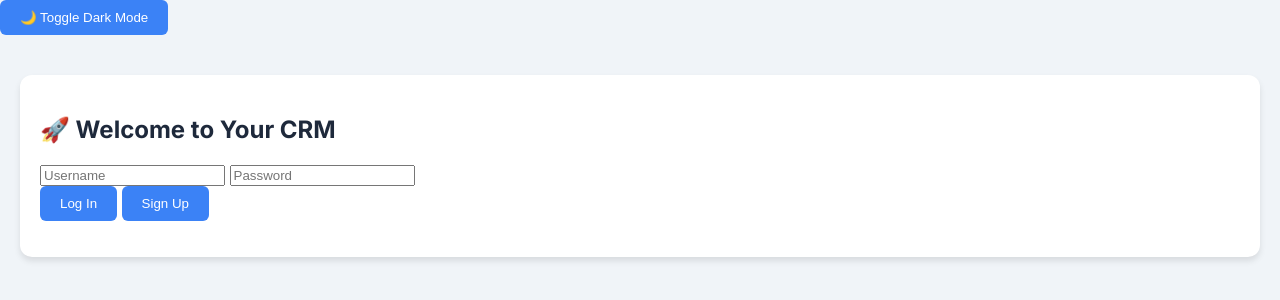
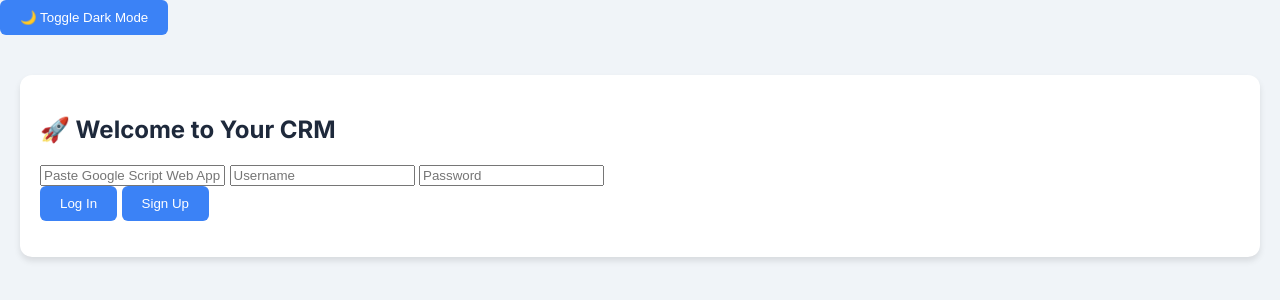
Before and after one commit to amit-agicent/crm-gemini, a plain HTML site: page index.html in a window 1280 px wide. Drawn offline with Linux system fonts and the light colour scheme.

Commit message:
Update index.html

```diff
--- a/index.html
+++ b/index.html
@@ -15,6 +15,8 @@
     <div id="auth-view" class="container active">
         <h2>🚀 Welcome to Your CRM</h2>
         <form id="auth-form">
+            <input type="url" id="gas-url" placeholder="Paste Google Script Web App URL here" required autocomplete="off">
+
             <input type="text" id="username" placeholder="Username" required autocomplete="username">
             <input type="password" id="password" placeholder="Password" required autocomplete="current-password">
             <div class="form-actions">
```
